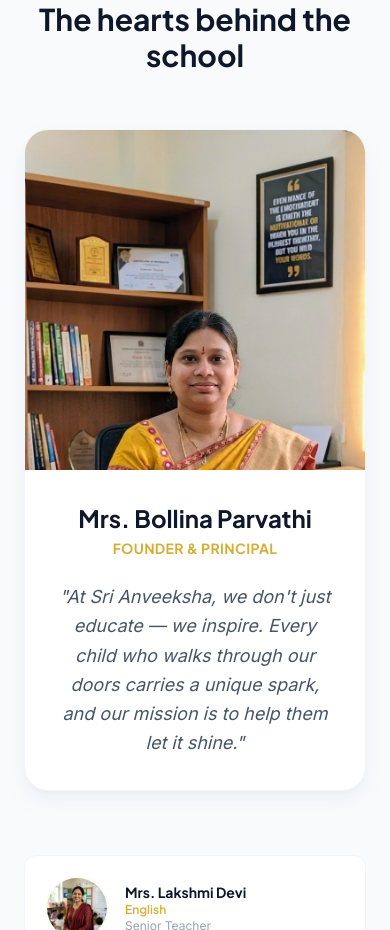
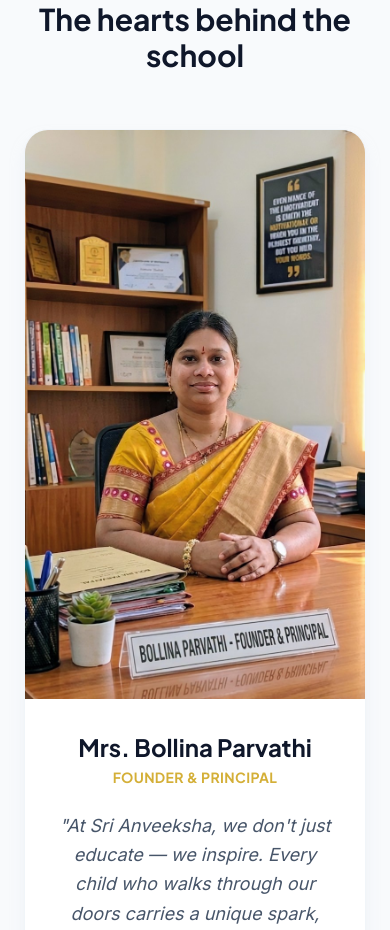
Before and after one commit to Yk0801/SriAnveeksha, a React (Vite) app: page / in a window 390 px wide. Shown: the part 2060-2990 px from the top of the page. Built offline with nearby package versions, Linux system fonts and the light colour scheme; no server answers; the database is empty.

Commit message:
Update TeamSection.tsx

```diff
--- a/src/components/landing/TeamSection.tsx
+++ b/src/components/landing/TeamSection.tsx
@@ -41,8 +41,8 @@ const TeamSection = () => {
           initial={{ opacity: 0, y: 30 }} whileInView={{ opacity: 1, y: 0 }} viewport={{ once: true }}
           className="max-w-3xl mx-auto mb-16 bg-white rounded-3xl shadow-lg shadow-slate-200/50 border border-slate-100 overflow-hidden flex flex-col md:flex-row items-center"
         >
-          <div className="w-full md:w-2/5 aspect-square md:aspect-auto md:h-full relative overflow-hidden">
-            <img src={principal.image} alt={principal.name} className="w-full h-full object-cover object-top" />
+          <div className="w-full md:w-2/5 relative overflow-hidden shrink-0 bg-slate-50">
+            <img src={principal.image} alt={principal.name} className="w-full h-auto object-cover object-top block" />
           </div>
           <div className="w-full md:w-3/5 p-8 text-center md:text-left">
             <h3 className="font-bold text-2xl text-slate-900 mb-1" style={{ fontFamily: "'Plus Jakarta Sans', sans-serif" }}>{principal.name}</h3>
```
